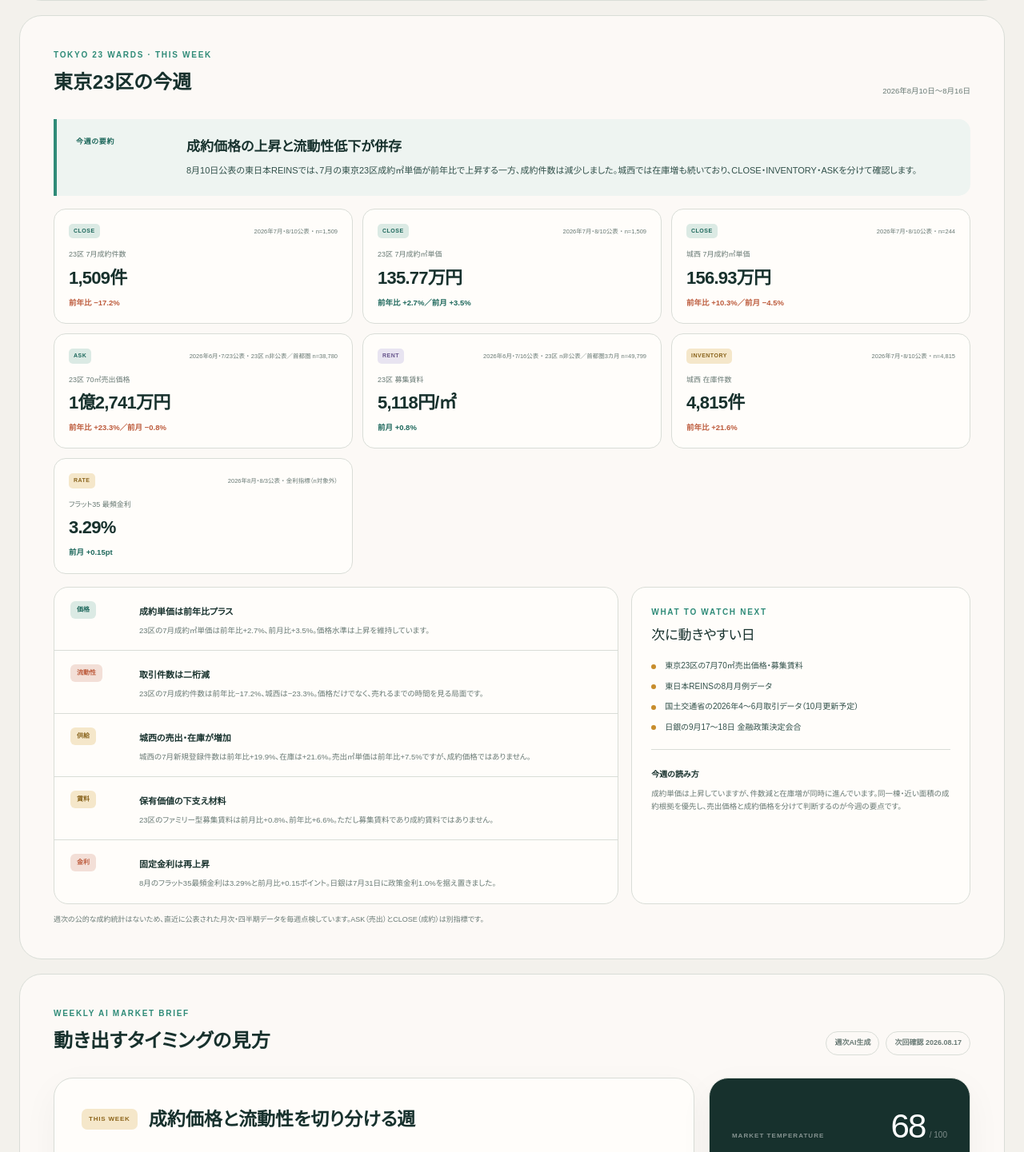
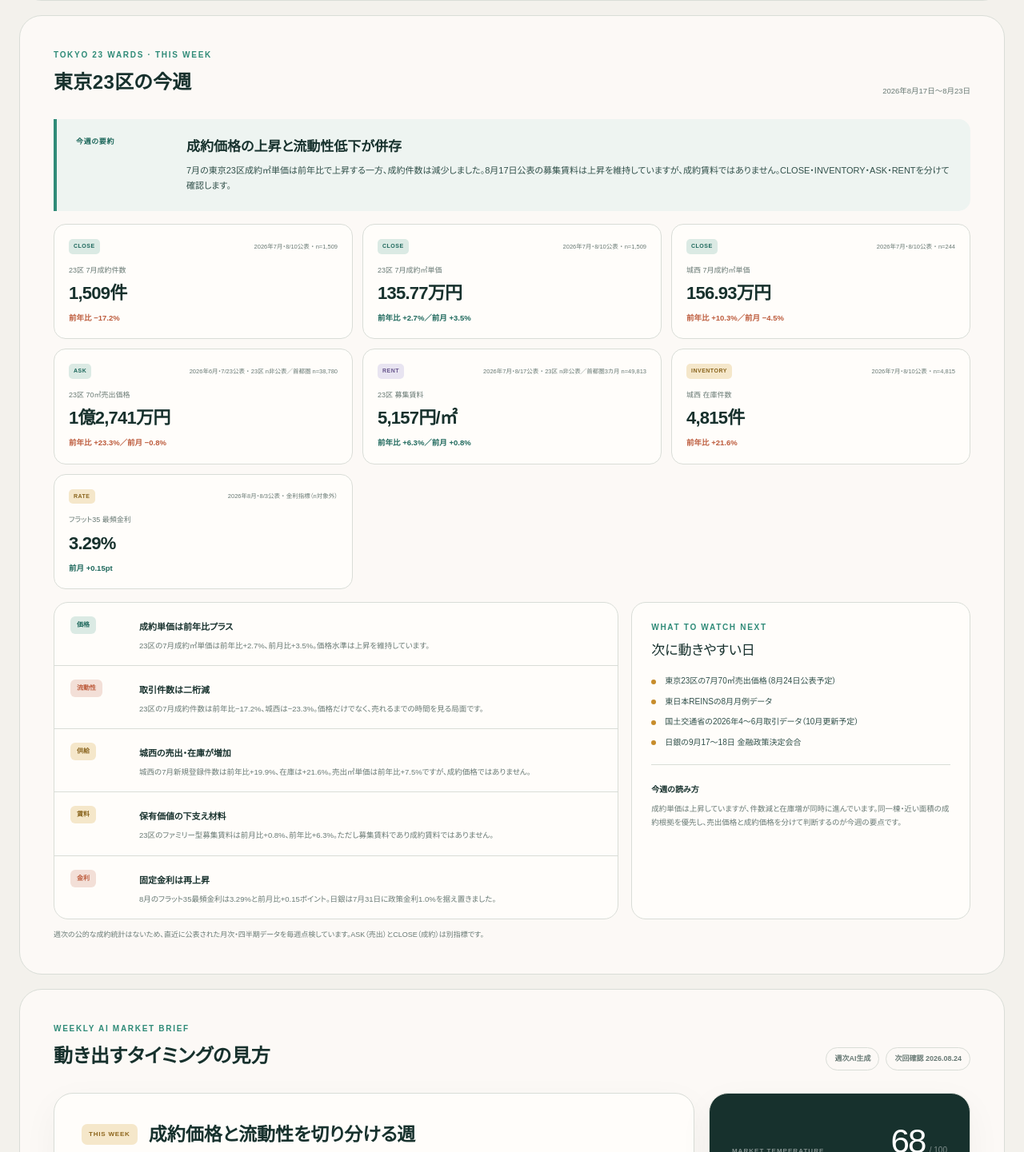
Before and after one commit to kkazu-tt/suginami-property-dashboard, a Next.js app: page / in a window 1280 px wide. Shown: the part 4069-5510 px from the top of the page at 80% size. Built offline with nearby package versions, Linux system fonts and the light colour scheme; no server answers.

Commit message:
7月の募集賃料を公開情報で更新

```diff
--- a/app/data/market-data.ts
+++ b/app/data/market-data.ts
@@ -244,8 +244,8 @@ const suginamiNowcastText = suginamiNowcast
   : "算出待ち";
 
 export const marketSnapshot = {
-  asOf: "2026-08-13T11:31:00+09:00",
-  asOfLabel: "2026年8月13日 11:31 JST",
+  asOf: "2026-08-19T13:23:00+09:00",
+  asOfLabel: "2026年8月19日 13:23 JST",
   latestMarketPeriod: "2026年7月",
   property: {
     name: "杉並区内の対象タワーマンション",
@@ -302,10 +302,10 @@ export const marketSnapshot = {
     },
   ] satisfies BuildingComparable[],
   weeklyTokyo23: {
-    weekLabel: "2026年8月10日〜8月16日",
+    weekLabel: "2026年8月17日〜8月23日",
     status: "成約価格の上昇と流動性低下が併存",
     lead:
-      "8月10日公表の東日本REINSでは、7月の東京23区成約㎡単価が前年比で上昇する一方、成約件数は減少しました。城西では在庫増も続いており、CLOSE・INVENTORY・ASKを分けて確認します。",
+      "7月の東京23区成約㎡単価は前年比で上昇する一方、成約件数は減少しました。8月17日公表の募集賃料は上昇を維持していますが、成約賃料ではありません。CLOSE・INVENTORY・ASK・RENTを分けて確認します。",
     indicators: [
       {
         label: "23区 7月成約件数",
@@ -345,12 +345,12 @@ export const marketSnapshot = {
       },
       {
         label: "23区 募集賃料",
-        value: "5,118円/㎡",
-        change: "前月 +0.8%",
+        value: "5,157円/㎡",
+        change: "前年比 +6.3%／前月 +0.8%",
         direction: "up",
         kind: "RENT",
-        period: "2026年6月・7/16公表",
-        sample: "23区 n非公表／首都圏3カ月 n=49,799",
+        period: "2026年7月・8/17公表",
+        sample: "23区 n非公表／首都圏3カ月 n=49,813",
       },
       {
         label: "城西 在庫件数",
@@ -393,7 +393,7 @@ export const marketSnapshot = {
       {
         label: "賃料",
         title: "保有価値の下支え材料",
-        detail: "23区のファミリー型募集賃料は前月比+0.8%、前年比+6.6%。ただし募集賃料であり成約賃料ではありません。",
+        detail: "23区のファミリー型募集賃料は前月比+0.8%、前年比+6.3%。ただし募集賃料であり成約賃料ではありません。",
         tone: "caution",
       },
       {
@@ -404,7 +404,7 @@ export const marketSnapshot = {
       },
     ],
     watchNext: [
-      "東京23区の7月70㎡売出価格・募集賃料",
+      "東京23区の7月70㎡売出価格（8月24日公表予定）",
       "東日本REINSの8月月例データ",
       "国土交通省の2026年4〜6月取引データ（10月更新予定）",
       "日銀の9月17〜18日 金融政策決定会合",
@@ -625,7 +625,7 @@ export const marketSnapshot = {
       `対象タワーマンションの3LDK参考価格は8,280万〜9,640万円。7月の東京23区成約㎡単価は前年比+2.7%、成約件数は−17.2%、城西在庫は+21.6%でした。新しい月次シグナルと国交省個票を決定式へ反映し、杉並区のナウキャストは${suginamiNowcastText}です。対象棟のESTIMATEは新しい同一棟成約がないため据え置き、再開発の2027年確度差分も+0.05ポイントのままです。`,
     positives: [
       "東京23区の7月成約㎡単価は前年比 +2.7%、前月比 +3.5%",
-      "23区のファミリー型募集賃料は6月に前月比 +0.8%",
+      "23区のファミリー型募集賃料は7月に前年比 +6.3%、前月比 +0.8%",
       `杉並区3LDKの2026年ナウキャスト中心は${suginamiNowcast?.midpoint.toFixed(1) ?? "算出待ち"}万円/㎡`,
       `再開発差分を含む杉並区3LDKの2027年中心は${suginamiOutlook?.midpoint.toFixed(1) ?? "算出待ち"}万円/㎡`,
     ],
@@ -643,8 +643,8 @@ export const marketSnapshot = {
       "次回の月次統計、国交省の次四半期、日銀会合、再開発の公式な段階変化で再計算",
     ],
     confidence: "C（公開情報3件を中心に推定）",
-    generatedAt: "2026-08-13T11:31:00+09:00",
-    nextReview: "2026-08-17",
+    generatedAt: "2026-08-19T13:23:00+09:00",
+    nextReview: "2026-08-24",
   },
   updateSchedule: [
     {
@@ -699,11 +699,11 @@ export const marketSnapshot = {
       usage: "東京23区の売出価格・前年比・前月比（7月23日公表）",
     },
     {
-      label: "分譲マンション賃料 2026年6月",
+      label: "分譲マンション賃料 2026年7月",
       publisher: "東京カンテイ",
-      url: "https://www.kantei.ne.jp/wp-content/uploads/T202606.pdf",
+      url: "https://www.kantei.ne.jp/wp-content/uploads/T202607.pdf",
       tier: "B",
-      usage: "東京23区のファミリー型募集賃料",
+      usage: "東京23区のファミリー型募集賃料（8月17日公表）",
     },
     {
       label: "不動産取引価格情報 CSV（2026年第1四半期公表）",
```
